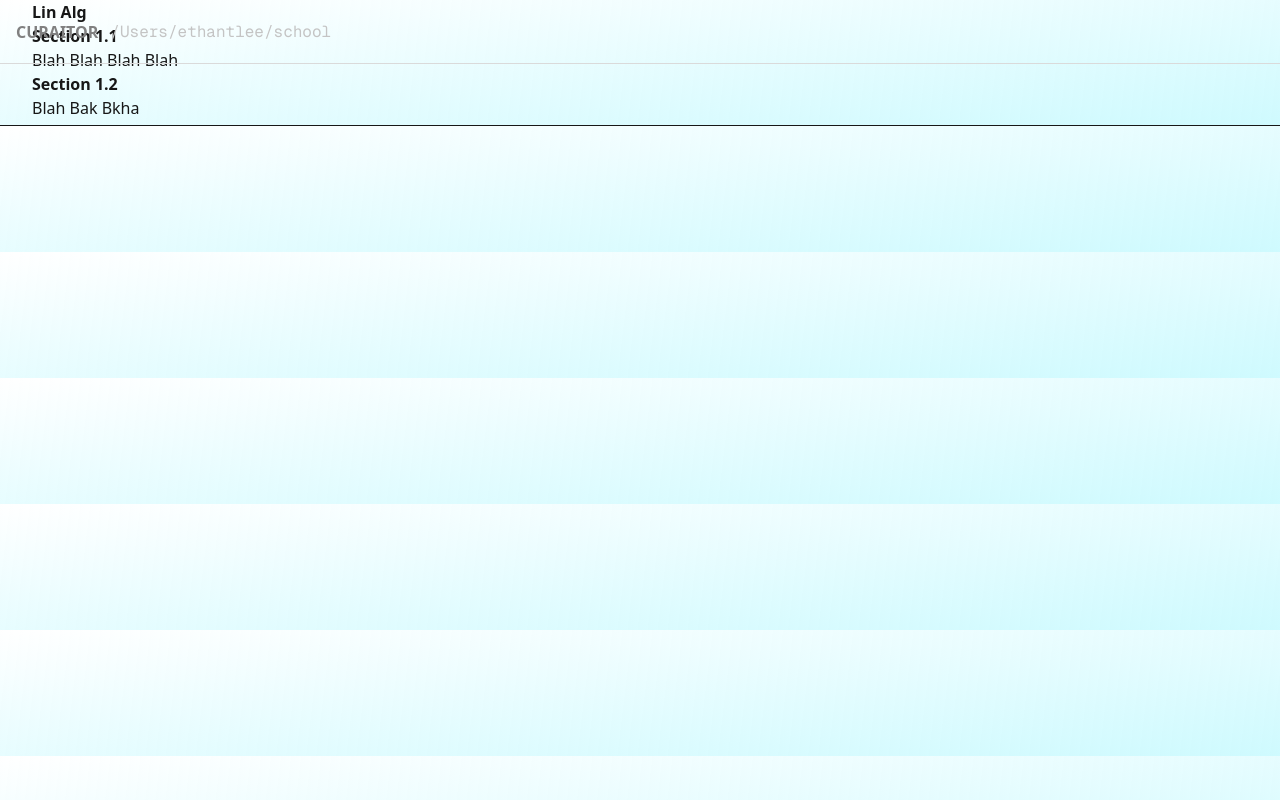
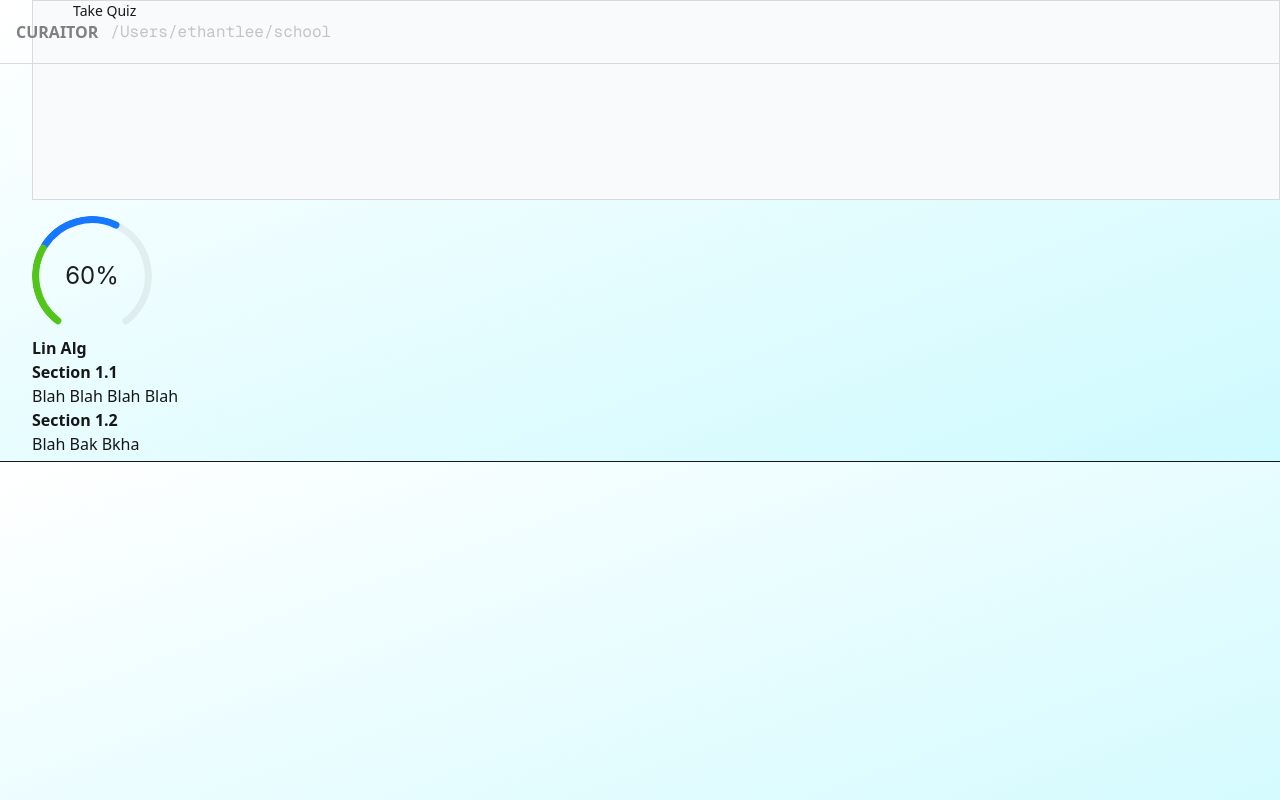
Before and after one commit to esunn0412/curaitor, a Next.js app in the folder ui/: page /study-guide in a window 1280 px wide. Built offline with nearby package versions, Linux system fonts and the light colour scheme.

Commit message:
work on quiz button

```diff
--- a/ui/package.json
+++ b/ui/package.json
@@ -9,6 +9,7 @@
     "lint": "eslint"
   },
   "dependencies": {
+    "antd": "^5.27.4",
     "lucide-react": "^0.544.0",
     "next": "15.5.4",
     "react": "19.1.0",
--- /dev/null
+++ b/ui/src/app/quiz/page.tsx
@@ -0,0 +1,8 @@
+
+const Quiz=() => {
+    return (
+       <div className="p-6">
+        <h1 className="text-2x1 font-bold"> Quiz</h1>
+    </div>
+    )
+}
--- a/ui/src/app/study-guide/page.tsx
+++ b/ui/src/app/study-guide/page.tsx
@@ -1,20 +1,25 @@
-"use client"
 import './study-guide.css'
-import {createRoot} from 'react-dom/client'
 import Markdown from 'react-markdown'
-
-const StudyGuide=() => {
-    return <Markdown>{markdown}</Markdown>
-}
+import QuizButton from './quizbutton';
 
 const markdown = `
 # Lin Alg
 ## Section 1.1
  Blah Blah Blah Blah
- ## Section 1.2
+## Section 1.2
  Blah Bak Bkha
  `;
 
 
-// createRoot(document.body).render(<Markdown>{markdown}</Markdown>)
+const StudyGuide=() => {
+    return (
+    <>
+        <QuizButton />
+
+        <Markdown>{markdown}</Markdown>
+    </>
+    )
+}
+
+
 export default StudyGuide
--- /dev/null
+++ b/ui/src/app/study-guide/quizbutton.tsx
@@ -0,0 +1,29 @@
+"use client";
+
+import Link from "next/link";
+import React from "react";
+import { Flex, Progress, Tooltip } from "antd";
+
+const QuizButton: React.FC = () => {
+  return (
+    <div className="space-y-4">
+      <Link
+        href="/quiz"
+        className="flex-box border bg-gray-50 border-black font-medium text-sm h-50 px-10 flex items-left "
+      >
+        Take Quiz
+      </Link>
+
+      <Flex gap="small" vertical>
+    <Flex gap="small" wrap>
+
+      <Tooltip title="3 done / 3 in progress / 4 to do">
+        <Progress percent={60} success={{ percent: 30 }} type="dashboard" />
+      </Tooltip>
+    </Flex>
+  </Flex>
+    </div>
+  );
+};
+
+export default QuizButton;
--- a/ui/src/app/study-guide/study-guide.css
+++ b/ui/src/app/study-guide/study-guide.css
@@ -1,4 +1,5 @@
 body{
+    display: flex-box;
     font-size: 17;
     padding-bottom: .3em;
     border-bottom: 1px solid;
```
Also changed, not shown: 1 other file (tests, documents, lock files or other folders).
